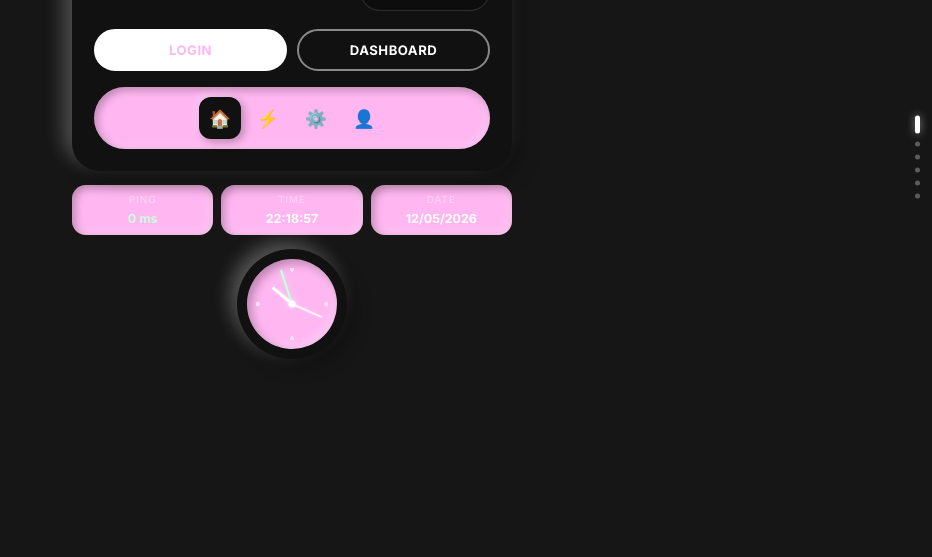
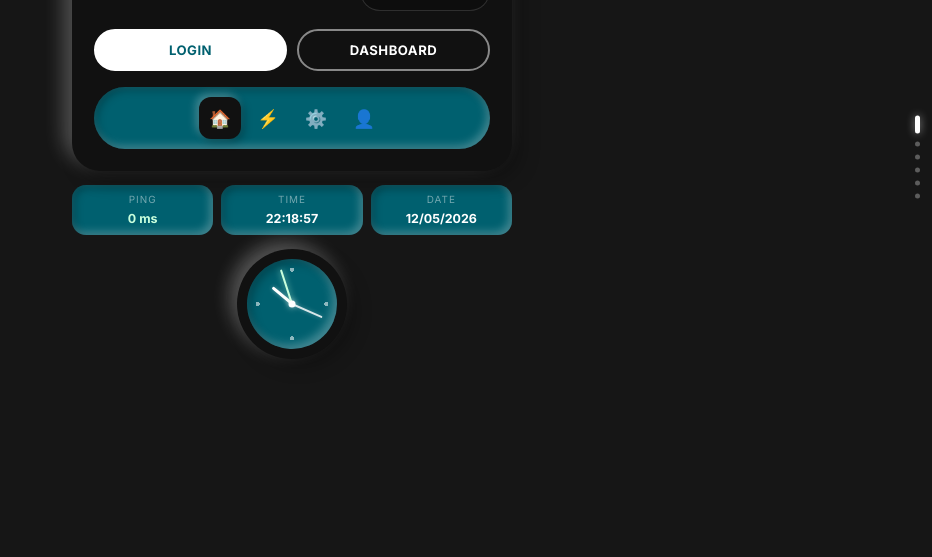
Before and after one commit to codersdew/STATUS_ASSISTANT-V2, a website: page main.html in a window 1280 px wide. Shown: the part 243-800 px from the top of the page, without its empty margins (348-1280 px from the left). Drawn offline with Linux system fonts and the light colour scheme; no server answers.

Commit message:
Update main.html

```diff
--- a/main.html
+++ b/main.html
@@ -10,7 +10,7 @@
 
 :root{
   --bg:#161616;
-  --bg-dark:#FFB6F1;
+  --bg-dark:#00606F;
   --bg-light:#111111;
   --card:#111111;
   --sh-dark:rgba(0,0,0,0.28);
```
